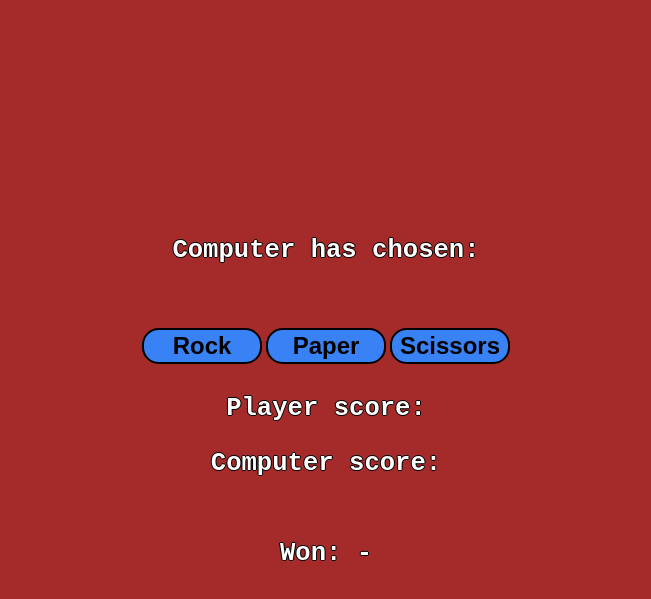
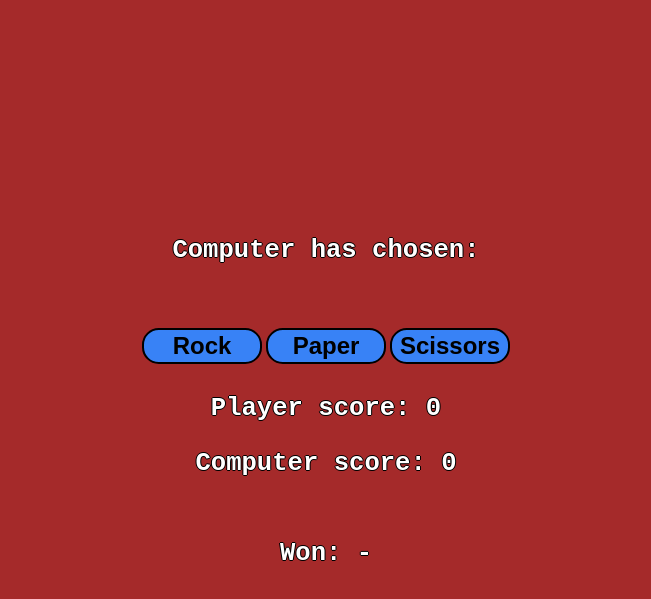
Before and after one commit to Valtimar/rock-paper-scissors, a plain HTML site: page index.html in a window 1280 px wide. Shown: the part 145-744 px from the top of the page, without its empty margins (314-965 px from the left). Drawn offline with Linux system fonts and the light colour scheme.

Commit message:
Edit index.html

```diff
--- a/index.html
+++ b/index.html
@@ -20,10 +20,10 @@
     </div>
     <div id="result">
         <div class="result-text">
-            <p id="result-text-two">Player score:</p>
-            <p id="result-text-three">Computer score:</p>
+            <p id="playerscore">Player score: 0</p>
+            <p id="computerscore">Computer score: 0</p>
         </div>
-        <p class="result-text" id="result-text-one">Won: -</p>
+        <p class="result-text" id="result-win">Won: -</p>
     </div>
 </body>
 </html>
```
